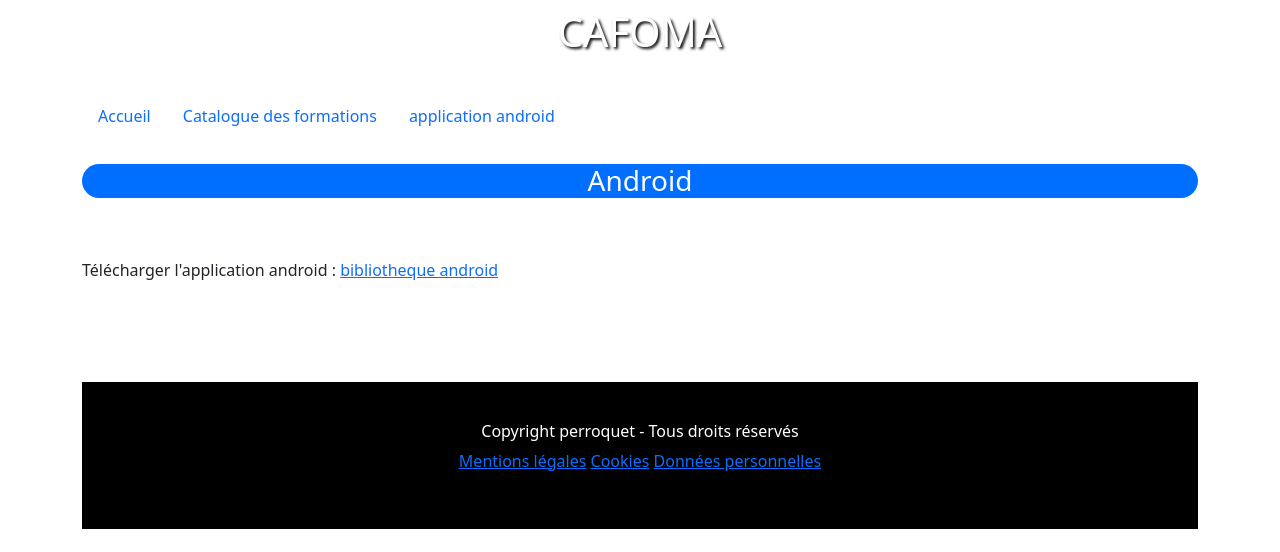
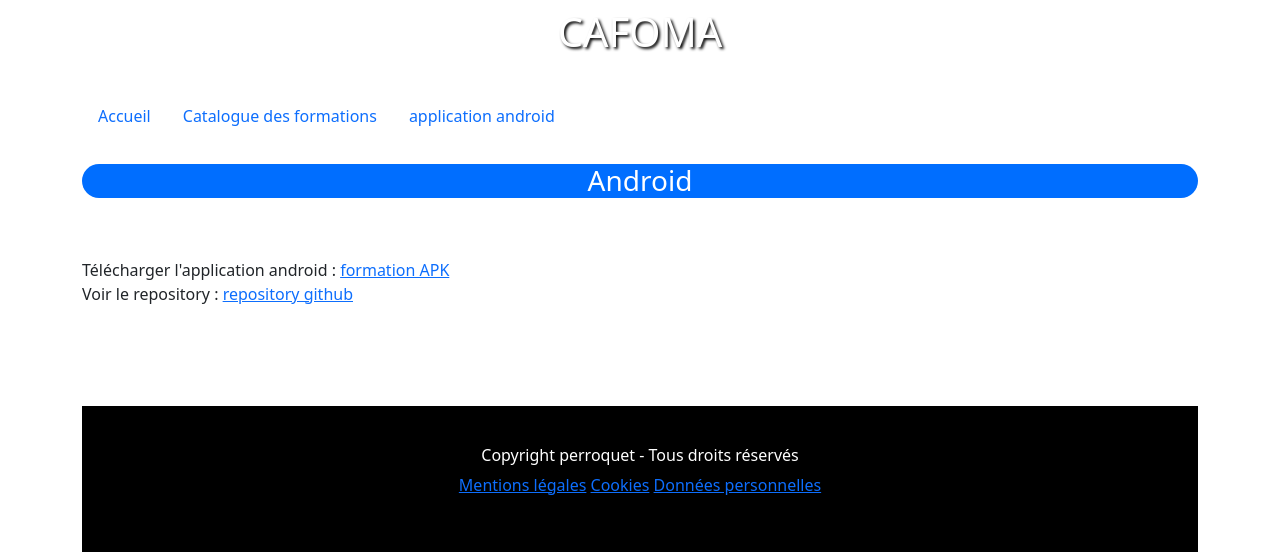
Before and after one commit to Leykh/formation, a PHP site: page /formation/index.php?action=android in a window 1280 px wide. Shown: the top 552 px of the page. Run offline with PHP 8.4, Linux system fonts and the light colour scheme.

Commit message:
ajout apk

```diff
--- a/vue/android.view.php
+++ b/vue/android.view.php
@@ -1,7 +1,7 @@
 <?php ob_start()?>
 
-Télécharger l'application android : <a href="biblio.apk">bibliotheque android</a>
-
+Télécharger l'application android : <a href="../public/formation.apk" download>formation APK</a><br>
+Voir le repository : <a href="https://github.com/Leykh/formation-android">repository github</a>
 <?php
     $content=ob_get_clean();
     $titre = "Android";
```
Also changed, not shown: 1 other file.
